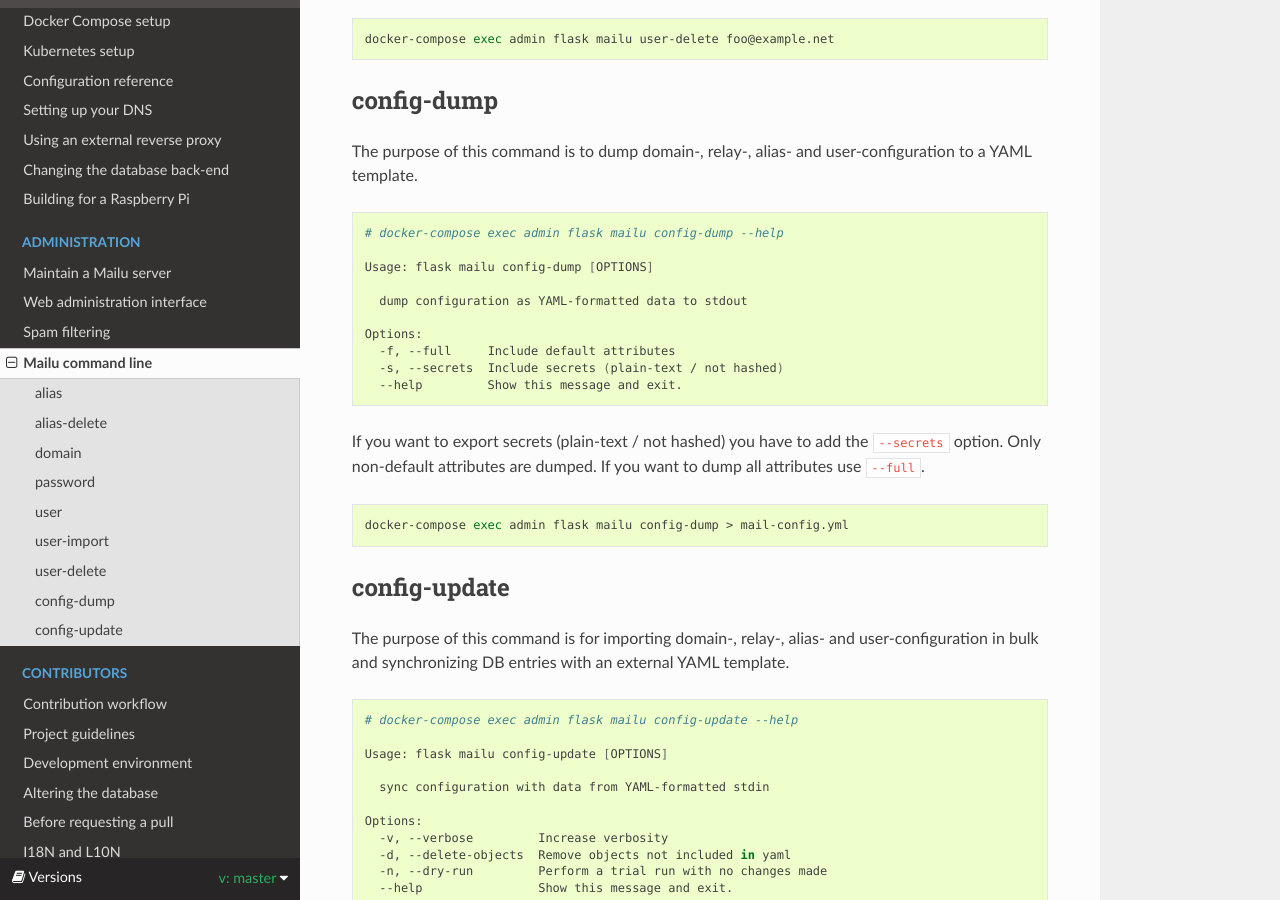
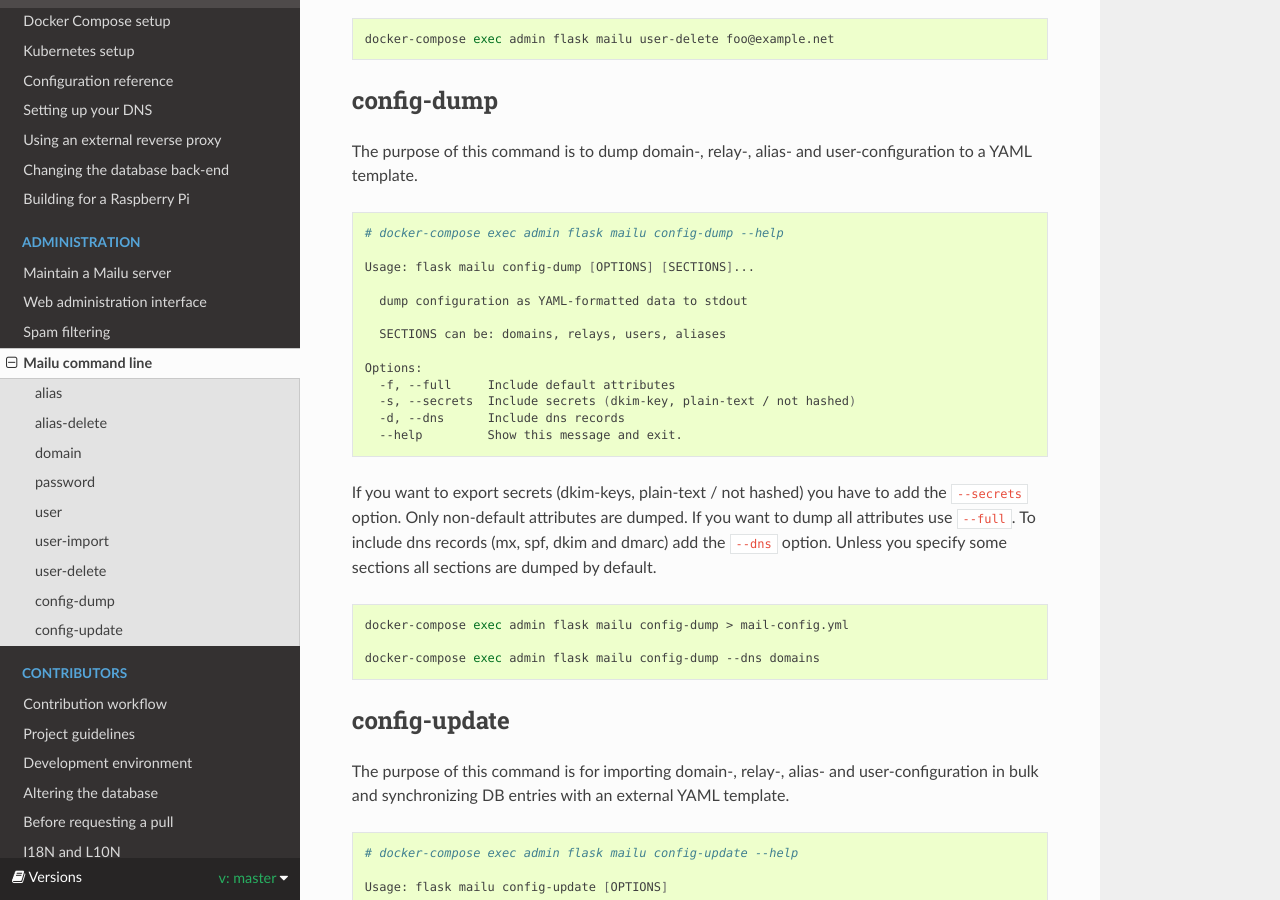
Before and after one commit to Mailu/Mailu, a Sphinx documentation site: the page built from docs/cli.rst, in a window 1280 px wide and 900 px high, scrolled down 1391 px. Built offline with Sphinx 7.4.7 and the Read the Docs theme 2.0.0, drawn with Linux system fonts in a browser that asks for light colours; formulas are drawn with MathJax 3.

Commit message:
updated documentation for config-dump

```diff
--- a/docs/cli.rst
+++ b/docs/cli.rst
@@ -78,21 +78,28 @@ The purpose of this command is to dump domain-, relay-, alias- and user-configur
 
   # docker-compose exec admin flask mailu config-dump --help
 
-  Usage: flask mailu config-dump [OPTIONS]
+  Usage: flask mailu config-dump [OPTIONS] [SECTIONS]...
 
     dump configuration as YAML-formatted data to stdout
 
+    SECTIONS can be: domains, relays, users, aliases
+
   Options:
     -f, --full     Include default attributes
-    -s, --secrets  Include secrets (plain-text / not hashed)
+    -s, --secrets  Include secrets (dkim-key, plain-text / not hashed)
+    -d, --dns      Include dns records
     --help         Show this message and exit.
 
-If you want to export secrets (plain-text / not hashed) you have to add the ``--secrets`` option.
+If you want to export secrets (dkim-keys, plain-text / not hashed) you have to add the ``--secrets`` option.
 Only non-default attributes are dumped. If you want to dump all attributes use ``--full``.
+To include dns records (mx, spf, dkim and dmarc) add the ``--dns`` option.
+Unless you specify some sections all sections are dumped by default.
 
 .. code-block:: bash
 
   docker-compose exec admin flask mailu config-dump > mail-config.yml
+
+  docker-compose exec admin flask mailu config-dump --dns domains
 
 config-update
 -------------
```
